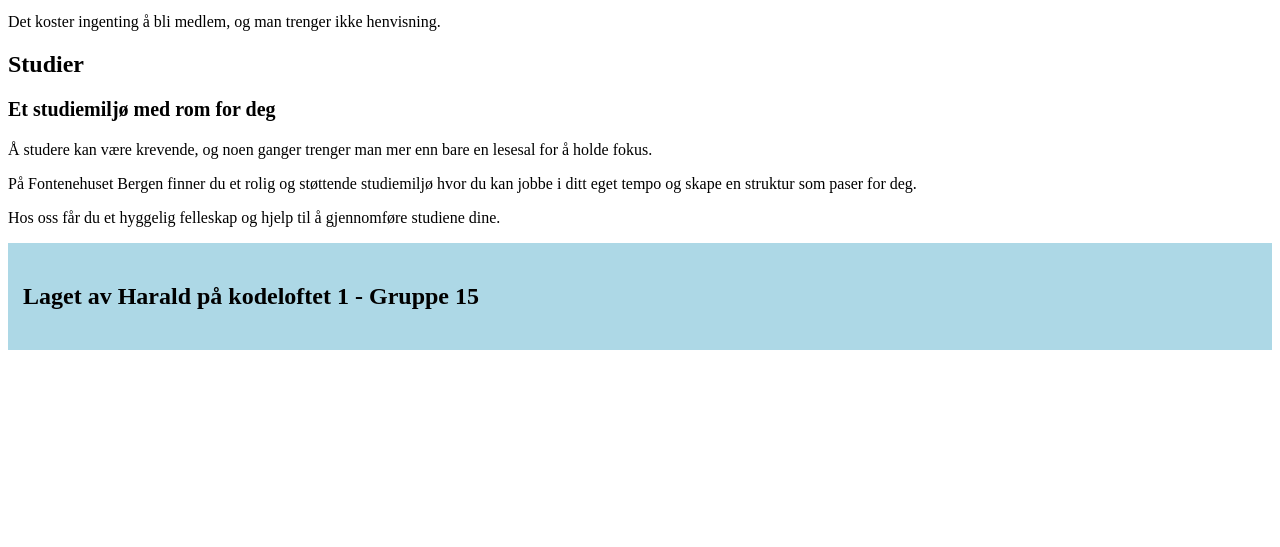
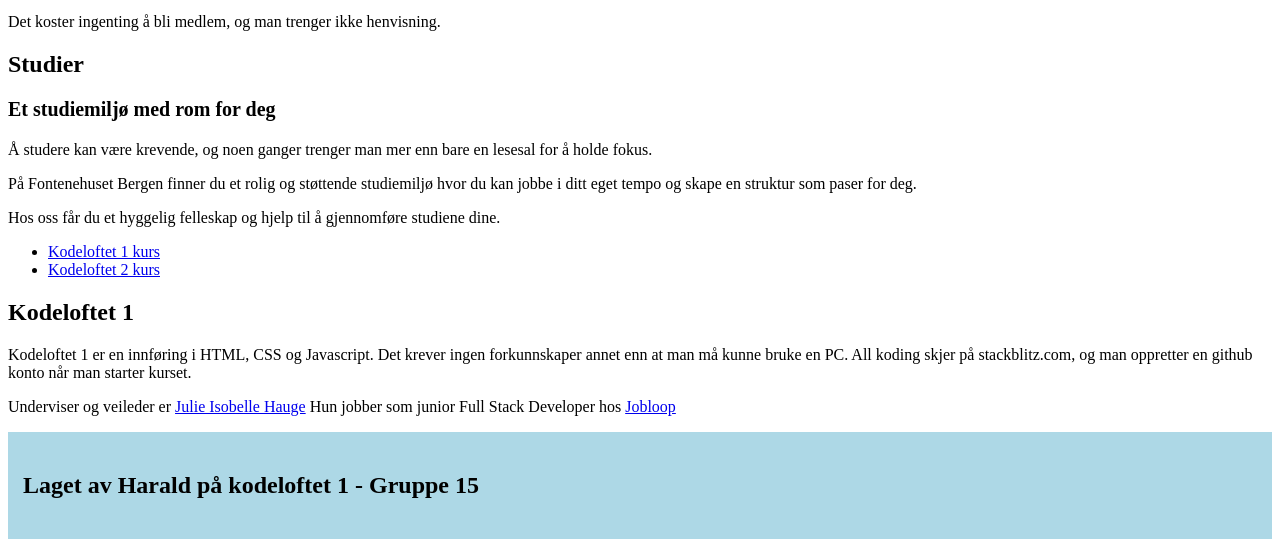
Before and after one commit to Lazy-CSharp-Coder/KodeloftetDag2, a website: page index.html in a window 1280 px wide. Shown: the part 754-1301 px from the top of the page. Before the commit the page ends 1112 px from the top, so only its background shows below. Drawn offline with Linux system fonts and the light colour scheme.

Commit message:
lagt til lin

```diff
--- a/index.html
+++ b/index.html
@@ -72,7 +72,7 @@
       </p>
 
     </section>
-    <section id="studier"></section>
+    <section id="studier">
       <h2>Studier</h2>
       <h3>Et studiemiljø med rom for deg</h3>
       <p>
@@ -83,8 +83,30 @@
         skape en struktur som paser for deg.
       </p>
       <p>Hos oss får du et hyggelig felleskap og hjelp til å gjennomføre studiene dine.</p>
+      <ul>
+        <li>
+          <a href="#kodeloftet1"> Kodeloftet 1 kurs </a>
+        </li>
+        <li>
+          <a href="#kodeloftet2"> Kodeloftet 2 kurs</a>
+        </li>
+        </ul>
+      </section>
+      <section id="kodeloftet1">
+        <h2>Kodeloftet 1</h2>
+        <p>
+          Kodeloftet 1 er en innføring i HTML, CSS og Javascript. Det krever ingen forkunnskaper annet
+          enn at man må kunne bruke en PC. All koding skjer på stackblitz.com, og man oppretter en github
+          konto når man starter kurset.
+        </p>
+          <p>
+          Underviser og veileder er <a href="https://julieisobelle.no" target="_blank"> Julie Isobelle Hauge</a>
+          Hun jobber som junior Full Stack Developer hos <a href="jobloop.no" target="_blank" Jobloop> Jobloop</a>
+        </p>
 
 
+
+      </section>
   </main>
 
   <footer>
```
Lines whose indentation alone changed are shown as unchanged.
